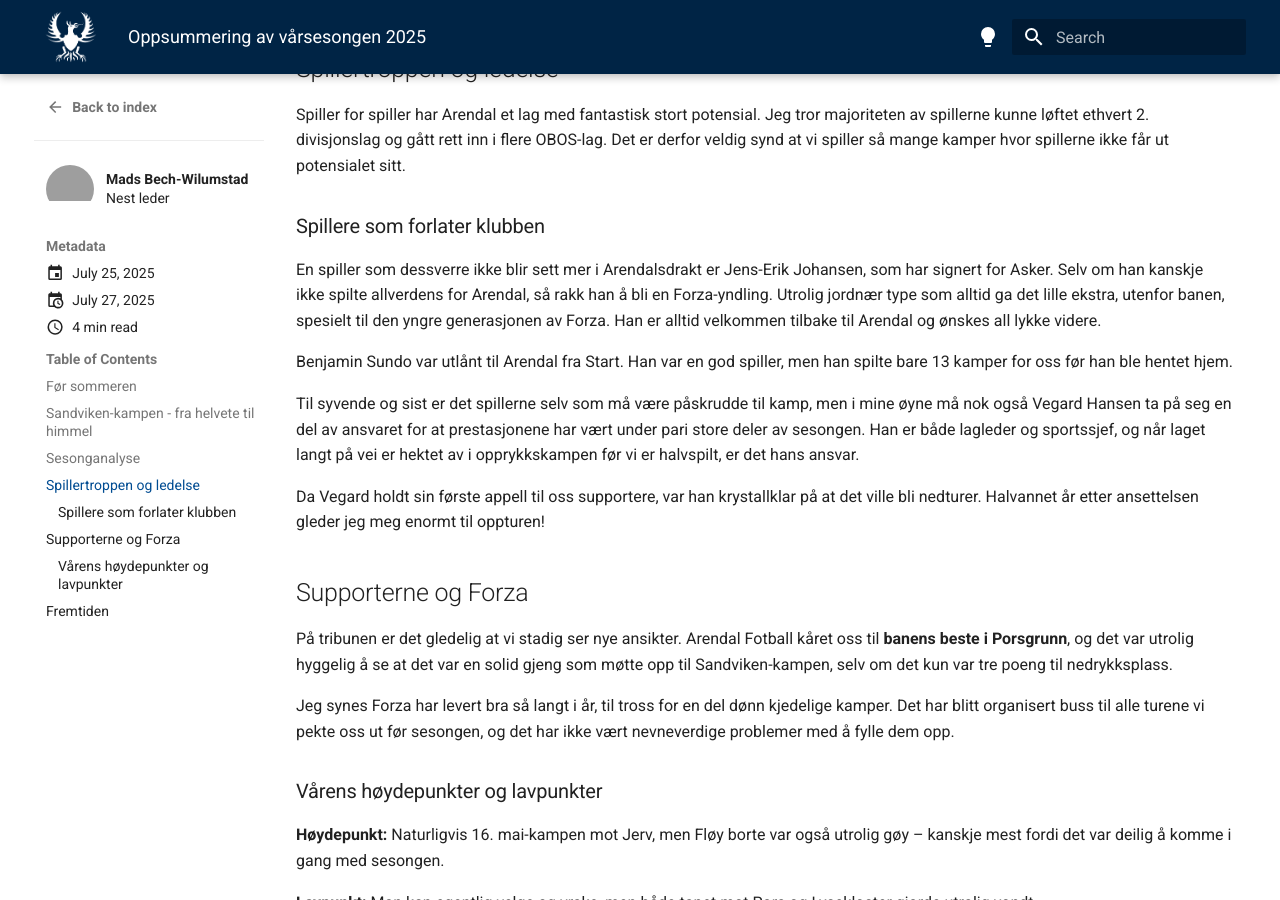
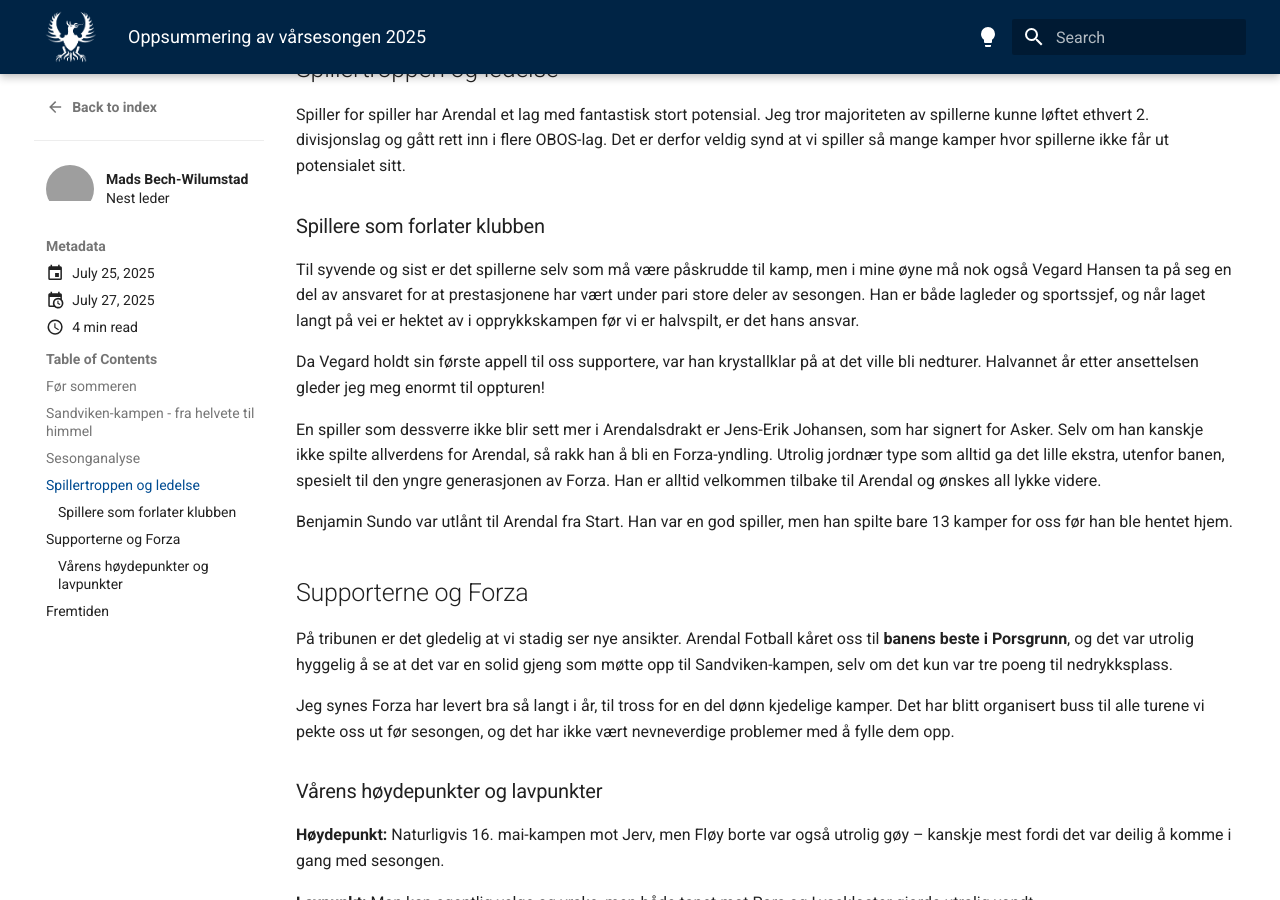
Before and after one commit to lewiuberg/forza-arendal, an MkDocs documentation site: the page built from docs/blog/posts/2025-07-25.md, in a window 1280 px wide and 900 px high, scrolled down 1242 px. Built offline with MkDocs 1.6.1 and Material for MkDocs 9.7.7, drawn with Linux system fonts in a browser that asks for light colours; comment, search, counter and statistics services are not loaded; grey boxes are pictures that could not be loaded.

Commit message:
Reorder player departures section in match report for July 25, 2025

```diff
--- a/docs/blog/posts/2025-07-25.md
+++ b/docs/blog/posts/2025-07-25.md
@@ -51,13 +51,13 @@
 
 ### Spillere som forlater klubben
 
+Til syvende og sist er det spillerne selv som må være påskrudde til kamp, men i mine øyne må nok også Vegard Hansen ta på seg en del av ansvaret for at prestasjonene har vært under pari store deler av sesongen. Han er både lagleder og sportssjef, og når laget langt på vei er hektet av i opprykkskampen før vi er halvspilt, er det hans ansvar.
+
+Da Vegard holdt sin første appell til oss supportere, var han krystallklar på at det ville bli nedturer. Halvannet år etter ansettelsen gleder jeg meg enormt til oppturen!
+
 En spiller som dessverre ikke blir sett mer i Arendalsdrakt er Jens-Erik Johansen, som har signert for Asker. Selv om han kanskje ikke spilte allverdens for Arendal, så rakk han å bli en Forza-yndling. Utrolig jordnær type som alltid ga det lille ekstra, utenfor banen, spesielt til den yngre generasjonen av Forza. Han er alltid velkommen tilbake til Arendal og ønskes all lykke videre.
 
 Benjamin Sundo var utlånt til Arendal fra Start. Han var en god spiller, men han spilte bare 13 kamper for oss før han ble hentet hjem.
-
-Til syvende og sist er det spillerne selv som må være påskrudde til kamp, men i mine øyne må nok også Vegard Hansen ta på seg en del av ansvaret for at prestasjonene har vært under pari store deler av sesongen. Han er både lagleder og sportssjef, og når laget langt på vei er hektet av i opprykkskampen før vi er halvspilt, er det hans ansvar.
-
-Da Vegard holdt sin første appell til oss supportere, var han krystallklar på at det ville bli nedturer. Halvannet år etter ansettelsen gleder jeg meg enormt til oppturen!
 
 ## Supporterne og Forza
 
```
